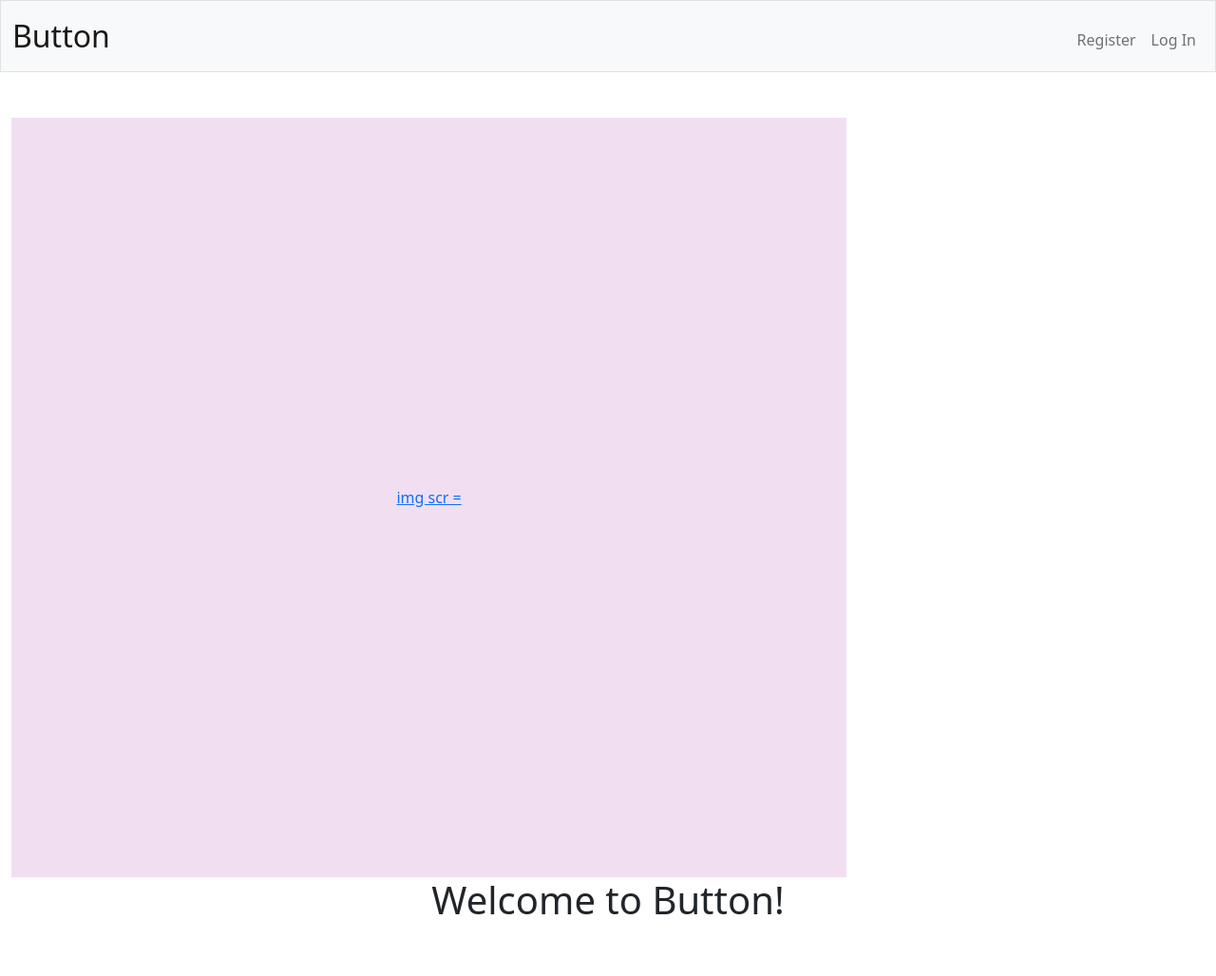
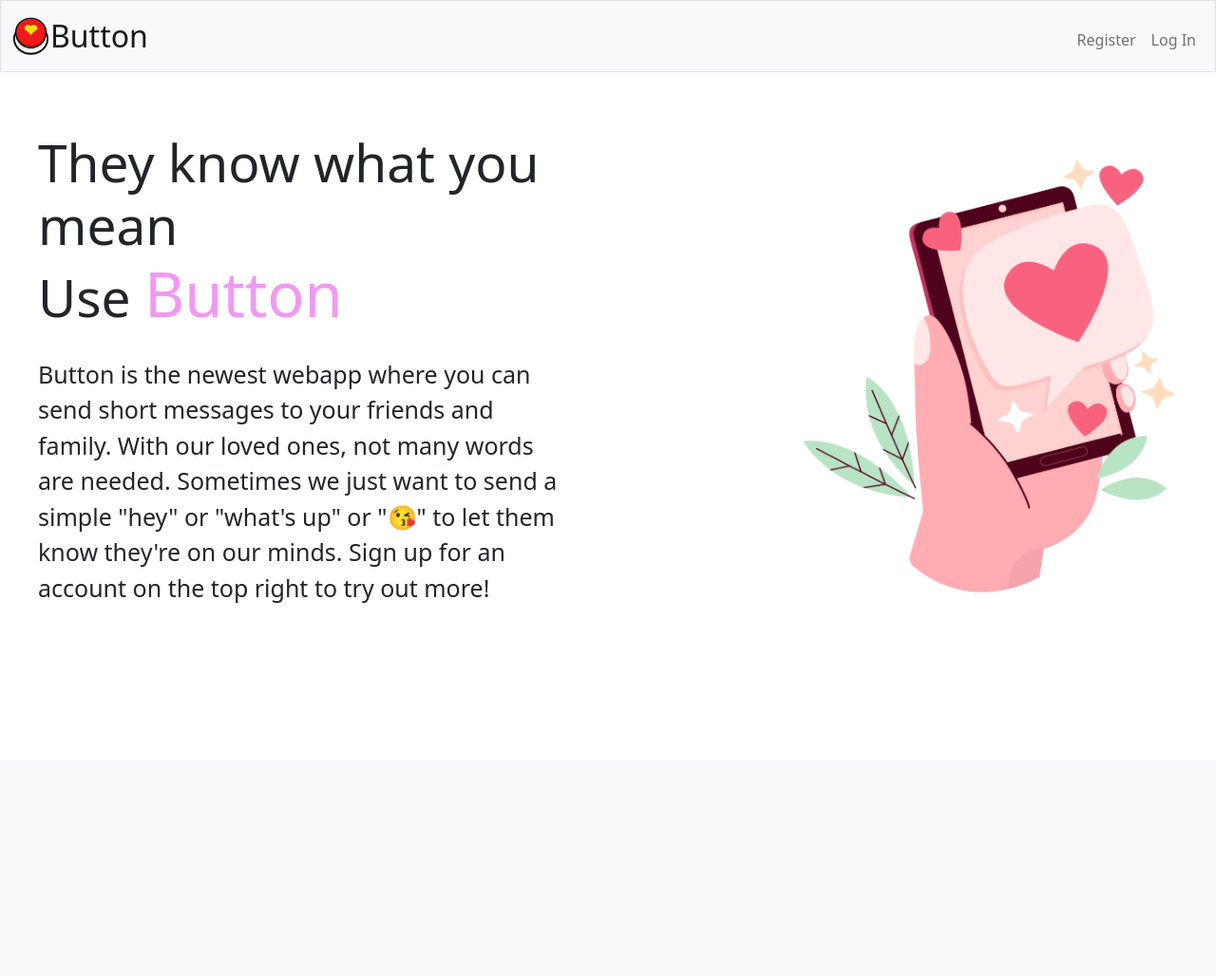
Before and after one commit to DianaY-a11y/flask-interactive-button, a Flask app: page / in a window 1280 px wide. Shown: the whole page at 95% size. After the commit the page ends 635 px from the top, so only its background shows below. Run offline with Flask 2, Linux system fonts and the light colour scheme.

Commit message:
added tempplates

```diff
--- a/app/__init__.py
+++ b/app/__init__.py
@@ -1,6 +1,7 @@
 import os
 import logging
 
+from flask_session import Session
 from flask import Flask, request
 from flask_cors import CORS
 from flask_migrate import Migrate
@@ -22,6 +23,10 @@ def create_app():
     app.secret_key = "super secret key"
     app.config['SQLALCHEMY_DATABASE_URI'] = db_url
     app.config['SQLALCHEMY_TRACK_MODIFICATIONS'] = False
+    app.config["TEMPLATES_AUTO_RELOAD"] = True
+    app.config["SESSION_PERMANENT"] = False
+    app.config["SESSION_TYPE"] = "filesystem"
+    Session(app)
 
     if not database_exists(db_url):
         create_database(db_url)
--- a/app/helper.py
+++ b/app/helper.py
@@ -1,9 +1,9 @@
 import os
+import requests
 import urllib.parse
+
+from flask import redirect, render_template, request, session
 from functools import wraps
-
-import requests
-from flask import redirect, render_template, request, session
 
 
 def apology(message, code=400):
--- a/app/routes/main.py
+++ b/app/routes/main.py
@@ -1,23 +1,24 @@
+import json
+
+from app.helper import apology, login_required
+from app.models import User, db
 from flask import Blueprint, flash, redirect, render_template, request, session
+from sqlalchemy import inspect
 from sqlalchemy.orm import clear_mappers
-from app.models import db, User
-from sqlalchemy import inspect
-from app.helper import apology, login_required
+from twilio.rest import Client
 from werkzeug.security import check_password_hash, generate_password_hash
-from twilio.rest import Client
-import json
-from tkinter import *
-from tkinter.ttk import *
 
 main = Blueprint("main", __name__)  # initialize blueprint
 
 @main.route("/")
 def index():
-    return render_template("index.html")
+    if not session.get("user_id"):
+        return render_template("index.html")
+    return redirect('/message')
 
 @main.route("/message", methods=["GET","POST"])
+@login_required
 def message():
-    session.clear()
     if request.method == "POST":
         if not request.form.get("recipient_phone"):
             return apology("must provide phone number")
@@ -97,3 +98,10 @@ def register():
         return redirect("/login")
     else:
         return render_template("register.html")
+
+@main.route("/logout")
+def logout():
+    """Log user out"""
+    # Forget any user_id
+    session.clear()
+    return redirect("/")
--- /dev/null
+++ b/app/static/script.js
@@ -0,0 +1,6 @@
+let message = document.getElementById("message")
+message.addEventListern("input", () => {
+    let count = (message.value).legnth;
+    document.getElementById("charcount").
+    textContent = 'Total characters: ${count}';
+});
--- a/app/static/styles.css
+++ b/app/static/styles.css
@@ -2,6 +2,11 @@
     padding: 0;
     margin: 0;
     box-sizing: border-box;
+}
+
+nav {
+    position: absolute;
+    z-index: 9999;
 }
 
 /* Size for brand */
@@ -28,17 +33,22 @@ nav .navbar-brand .green {
 
 section {
     height: 100vh;
-    width: 70%;
+    width: 100%;
     background-color:rgb(241, 223, 241);
     display: flex;
     align-items: center;
     justify-content: center;
+    background-position-x: center;
+    background-position-y: center;
 }
-
-.container
+.box
 {
     width: 50%;
     max-width: 500px;
+    height: 70%;
+    display: flex;
+    justify-content:flex-start;
+    align-items: center;
     margin: 20px;
     padding: 20px;
     box-shadow: 0px 0px 20px #00000010;
@@ -52,10 +62,22 @@ section {
     width: 100%;
     margin-top: 20px;
     font-size: 20px;
+    display: flex;
+    justify-content:center;
+    align-items: center;
+}
+
+#recipient_phone{
+    margin-left: 10px;
+}
+
+#message{
+    margin-left: 10px;
 }
 
 .label{
     width:100%;
+    margin-right: 5px;
 }
 
 .form-group input
@@ -70,3 +92,147 @@ section {
 textarea{
     resize: vertical;
 }
+
+.content{
+    position: relative;
+    width: 100%;
+    display: flex;
+    justify-content: space-between;
+    align-items: center;
+
+}
+
+.content .text1{
+    position: relative;
+    max-width: 600px;
+}
+
+.content .text1 h2{
+    color: #333;
+    font-size: 4em;
+    line-height: 1.4em;
+    font-weight: 500;
+}
+
+.content .text1 h2 span{
+    color: rgb(241, 153, 241);
+    font-size: 1.2em;
+    font-weight: 900;
+
+}
+
+.content .imgBox{
+    width: 50%;
+    display: flex;
+    justify-content: flex-end;
+    padding-right: 50px;
+    margin-top: 50px;
+}
+
+.circle{
+    position: absolute;
+    top: 0;
+    left: 0;
+    width: 100%;
+    height: 100%;
+    background: rgb(241, 223, 241);
+    clip-path: circle(800px at right);
+}
+
+#home-container {
+    position: absolute;
+    z-index: 1;
+    width: 100%;
+    height: 80%;
+    display: flex;
+    flex-direction: row;
+    align-items: center;
+    justify-content: center;
+}
+
+#home-text {
+    width: 50%;
+    height: 100%;
+    display: flex;
+    flex-direction: column;
+    justify-content: center;
+    padding: 40px;
+}
+
+#home-text h2{
+    font-size: 55px;
+}
+
+#home-text span{
+    font-size: 65px;
+    color:rgb(241, 153, 241);
+}
+
+#home-text p{
+    font-size: 25px;
+    margin-top: 20px;
+}
+#home-image {
+    width: 50%;
+    height: 100%;
+    display: flex;
+    flex-direction: row;
+    justify-content: flex-end;
+    align-items: center;
+
+}
+
+.main-container {
+    display: flex;
+    align-items: center;
+    justify-content: center;
+    width: 100vw;
+    height: calc(100vh - 80px);
+    overflow: hidden;
+    position: relative;
+}
+
+#image-phone{
+    width: 75%;
+    height: 75%;
+    object-fit: fill;
+}
+
+#login-container {
+    margin-top: 50px;
+    width: 40%;
+    border:rgba(128, 128, 128, 0.199);
+    border-radius: 15px;
+    height: auto;
+    display: flex;
+    align-items: center;
+    justify-content: center;
+}
+
+#login-button {
+    width: 100%;
+}
+
+#circle-login1{
+    position: absolute;
+    top: 50%;
+    left: 0;
+    width: 100%;
+    height: 100%;
+    background: rgb(241, 223, 241);
+    clip-path: circle(39.1% at 96% 70%);
+}
+
+#circle-login2{
+    position: absolute;
+    bottom: 47%;
+    width: 100%;
+    height: 50%;
+    background: rgb(241, 223, 241);
+    clip-path: circle(39.1% at 5% -40%);
+}
+
+#button{
+    display: flex;
+    justify-content: center;
+}
--- a/app/templates/index.html
+++ b/app/templates/index.html
@@ -5,20 +5,26 @@ Home
 {% endblock %}
 
 {% block main %}
+<head>
+    <meta charset="utf-8">
+    <meta name="viewport" content="initial-scale=1, width=device-width">
+</head>
 
-<head>
-    <meta charset = "UTF-8">
-    <title><h1>Welcome to Button!</h1></title>
-    <link rel="stylesheet" href="style.css">
-</head>
-<body>
-    <section>
-        <header>
-            <a href = "#" class ="logo">img scr = </a>
-        </header>
-    </section>
-</body>
-
-<h1>Welcome to Button!</h1>
+<div id="home-container">
+    <div id="home-text">
+        <h2>They know what you mean <br> Use <span> Button </span> </h2>
+        <p> Button is the newest webapp where you can send short messages
+            to your friends and family. With our loved ones, not many words
+            are needed. Sometimes we just want to send a simple "hey" or
+            "what's up" or "😘" to let them know they're on our minds. Sign
+            up for an account on the top right to try out more!
+        </p>
+    </div>
+        <div id="home-image">
+            <img id="image-phone" src="{{ url_for('static', filename='images/love-message.png') }}">
+        </div>
+    </div>
+    <div id = "circle"></div>
+</div>
 
 {% endblock %}
--- a/app/templates/layout.html
+++ b/app/templates/layout.html
@@ -11,19 +11,28 @@
         <link crossorigin="anonymous" href="https://cdn.jsdelivr.net/npm/bootstrap@5.1.3/dist/css/bootstrap.min.css" integrity="sha384-1BmE4kWBq78iYhFldvKuhfTAU6auU8tT94WrHftjDbrCEXSU1oBoqyl2QvZ6jIW3" rel="stylesheet">
         <script crossorigin="anonymous" src="https://cdn.jsdelivr.net/npm/bootstrap@5.1.3/dist/js/bootstrap.bundle.min.js" integrity="sha384-ka7Sk0Gln4gmtz2MlQnikT1wXgYsOg+OMhuP+IlRH9sENBO0LRn5q+8nbTov4+1p"></script>
 
-
-        <link href="{{ url_for('static', filename='favicon.ico') }}" rel="icon">
-
         <link href="{{ url_for('static', filename='styles.css') }}" rel="stylesheet">
 
         <title>Diana's Button: {% block title %}{% endblock %}</title>
 
     </head>
 
+    <script>
+
+        function toggleImg(x) {
+            if(x.src.includes('button.png')) {
+                x.src = "{{ url_for('static', filename='images/button_pressed.png') }}"
+            } else {
+                x.src = "{{ url_for('static', filename='images/button.png') }}"
+            }
+        }
+
+    </script>
+
     <body>
-
         <nav class="bg-light border navbar navbar-expand-md navbar-light">
             <div class="container-fluid">
+                <a href="/"><img src = "{{ url_for('static', filename='images/button.png') }}" class="logo" style = "height: 40px; width: 40px; padding: 0"; onmouseenter="toggleImg(this)" onmouseout="toggleImg(this)"></a>
                 <a class="navbar-brand" href="/">Button</a>
                 <button aria-controls="navbar" aria-expanded="false" aria-label="Toggle navigation" class="navbar-toggler" data-bs-target="#navbar" data-bs-toggle="collapse" type="button">
                     <span class="navbar-toggler-icon"></span>
@@ -54,7 +63,7 @@
             </header>
         {% endif %}
 
-        <main class="container-fluid py-5 text-center">
+        <main>
             {% block main %}{% endblock %}
         </main>
 
```
Also changed, not shown: app/templates/login.html (+11 -1 lines), app/templates/message.html (+14 -7 lines), app/templates/register.html (+12 -3 lines), app/static/images/love-message.png (added), 9 other files.
